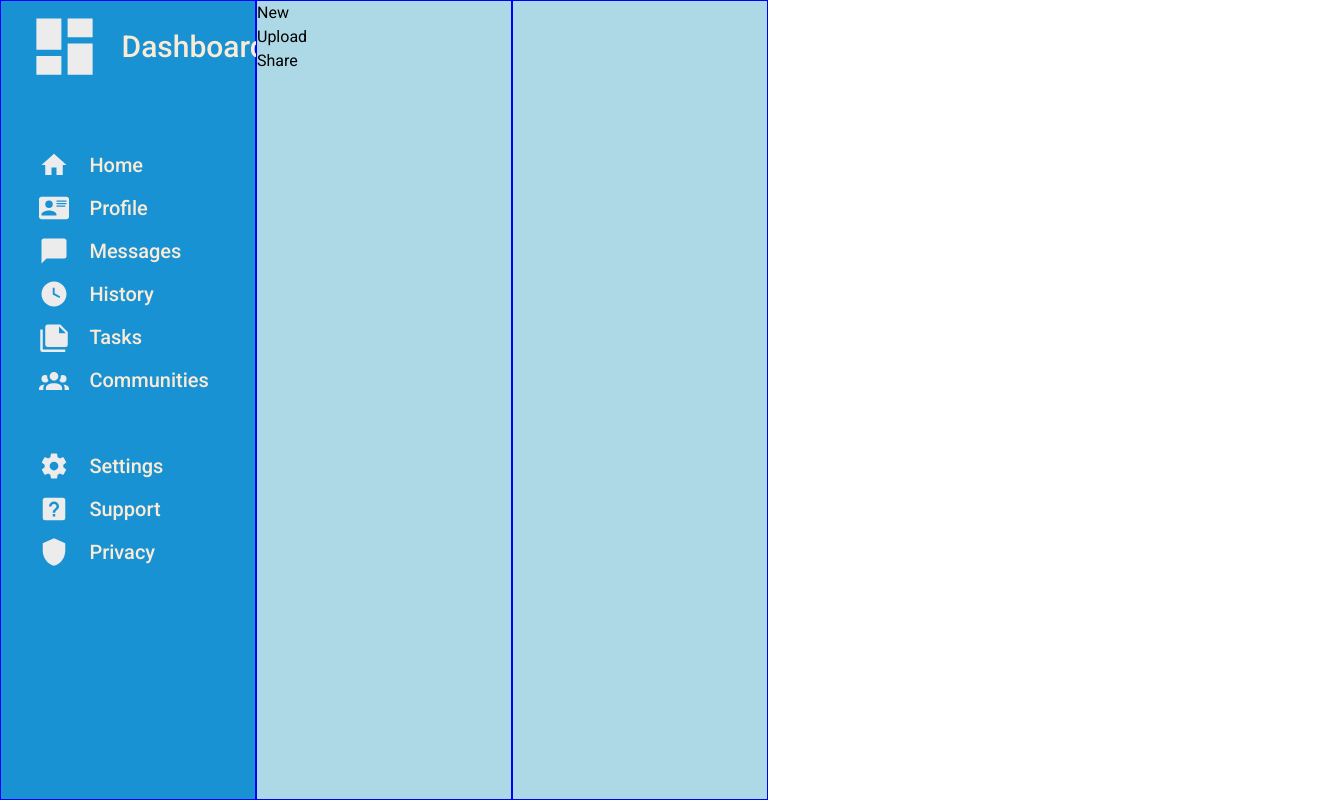
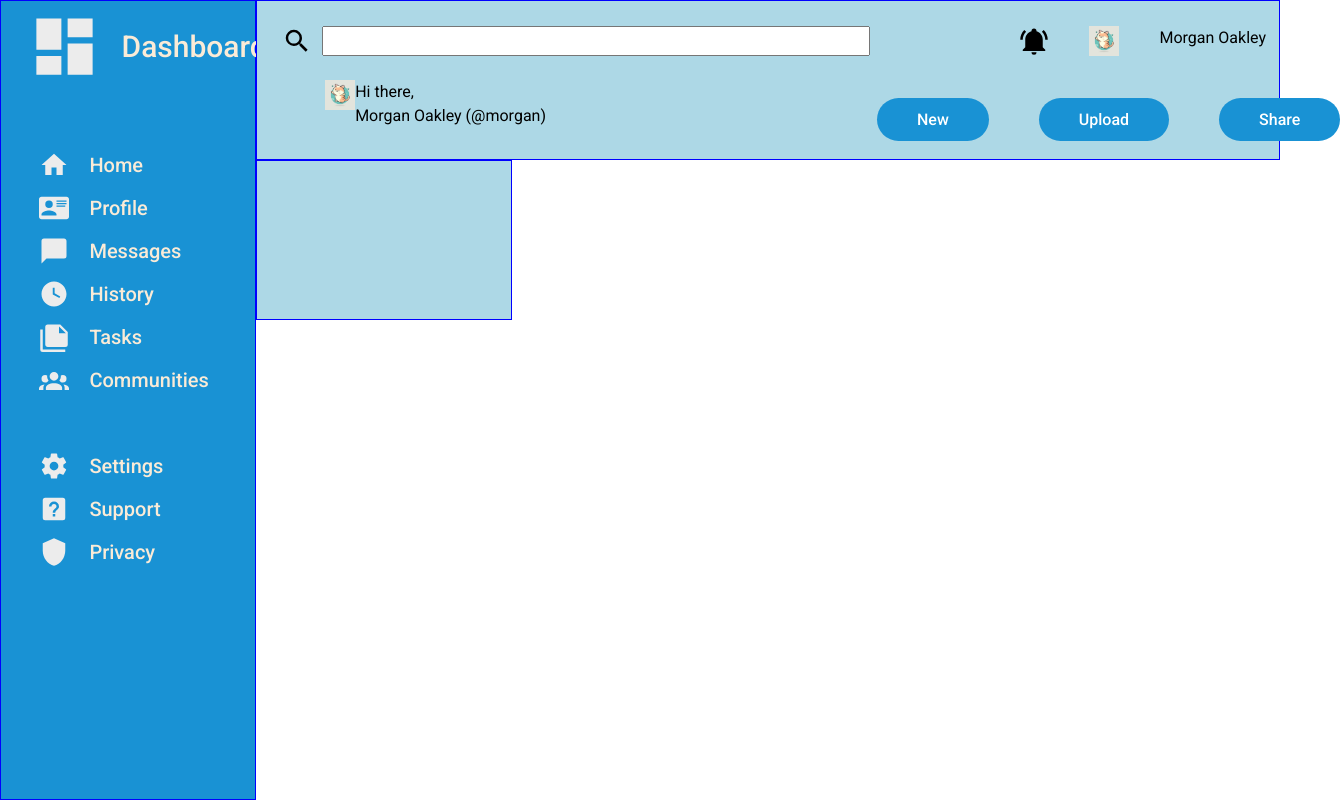
Before and after one commit to bakuretsuu/admin-dashboard, a plain HTML site: page index.html in a window 1280 px wide. Shown: the whole page, 1340 px wide, since content can reach past the window. Drawn offline with Linux system fonts and the light colour scheme.

Commit message:
positioned items in header

```diff
--- a/index.html
+++ b/index.html
@@ -30,19 +30,27 @@
             </div>
         </div>
         <div class="header">
-            <div class="searchBar">
-
+            <div class="searchbar">
+                <img src="./images/magnify.svg">
+                <input type="text" id="search">
             </div>
             <div class="profile">
+                <img src="./images/bell-ring.svg">
+                <img src="./images/cute-cat-icon-vector-illustration_840648-24.avif">
+                <div class="user">Morgan Oakley</div>
 
             </div>
             <div class="greeting">
-
+                <img src="./images/cute-cat-icon-vector-illustration_840648-24.avif">
+                <div class="text">
+                    <div class="topText">Hi there,</div>
+                    <div class="bottomText">Morgan Oakley (@morgan)</div>
+                </div>
             </div>
             <div class="headerAction">
-                <div class="new">New</div>
-                <div class="upload">Upload</div>
-                <div class="share">Share</div>
+                <div class="btn">New</div>
+                <div class="btn">Upload</div>
+                <div class="btn">Share</div>
             </div>
 
         </div>
--- a/style.css
+++ b/style.css
@@ -64,6 +64,7 @@ body{
 .container{
   display: grid;
   grid-template-columns: repeat(5, 1fr);
+  grid-template-rows: repeat(5, 1fr) ;
 }
 .sidebar{
   grid-column: 1 / 2;
@@ -121,3 +122,66 @@ body{
 .sidebarTop .sidebarText{
   margin-left: 2vw;
 }
+
+.header{
+  display: grid;
+  grid-auto-flow: column;
+  grid-template-columns: repeat(15, 1fr);
+  grid-template-rows: repeat(2, 1fr);
+  grid-column: 2 / -1;
+  grid-row: 1 / 2;
+}
+
+.header img {
+  width: auto;
+  height: 30px;
+}
+
+.searchbar{
+  grid-column: 1 / 10;
+  grid-row: 1 / 2;
+  display: flex;
+  margin-left: 25px;
+  margin-top: 25px;
+  gap: 10px;
+}
+
+.searchbar input{
+  height: 30px;
+  width: 1200px;
+}
+
+.profile{
+  grid-column:12 / -1;
+  margin-top: 25px;
+  display: flex;
+  flex-direction: row;
+  justify-content: center;
+  gap: 40px;
+}
+
+.greeting{
+  grid-row: 2/ -1;
+  grid-column: 2 / 8;
+  display: flex;
+  flex-direction: row;
+}
+
+.headerAction{
+  grid-column: 11 / -1;
+  display: flex;
+  justify-content: center;
+  align-items: center;
+  gap: 50px;
+}
+
+.btn{
+  display: inline-block;
+  padding: 0.6em 2.5em;
+  background-color: #1992D4;
+  color: white;
+  border-radius: 50px;
+  font-size: 1rem;
+  font-weight: 500;
+  text-align: center;
+}
```
Also changed, not shown: images/bell-ring.svg (added), images/cute-cat-icon-vector-illustration_840648-24.avif (added), images/magnify.svg (added).
